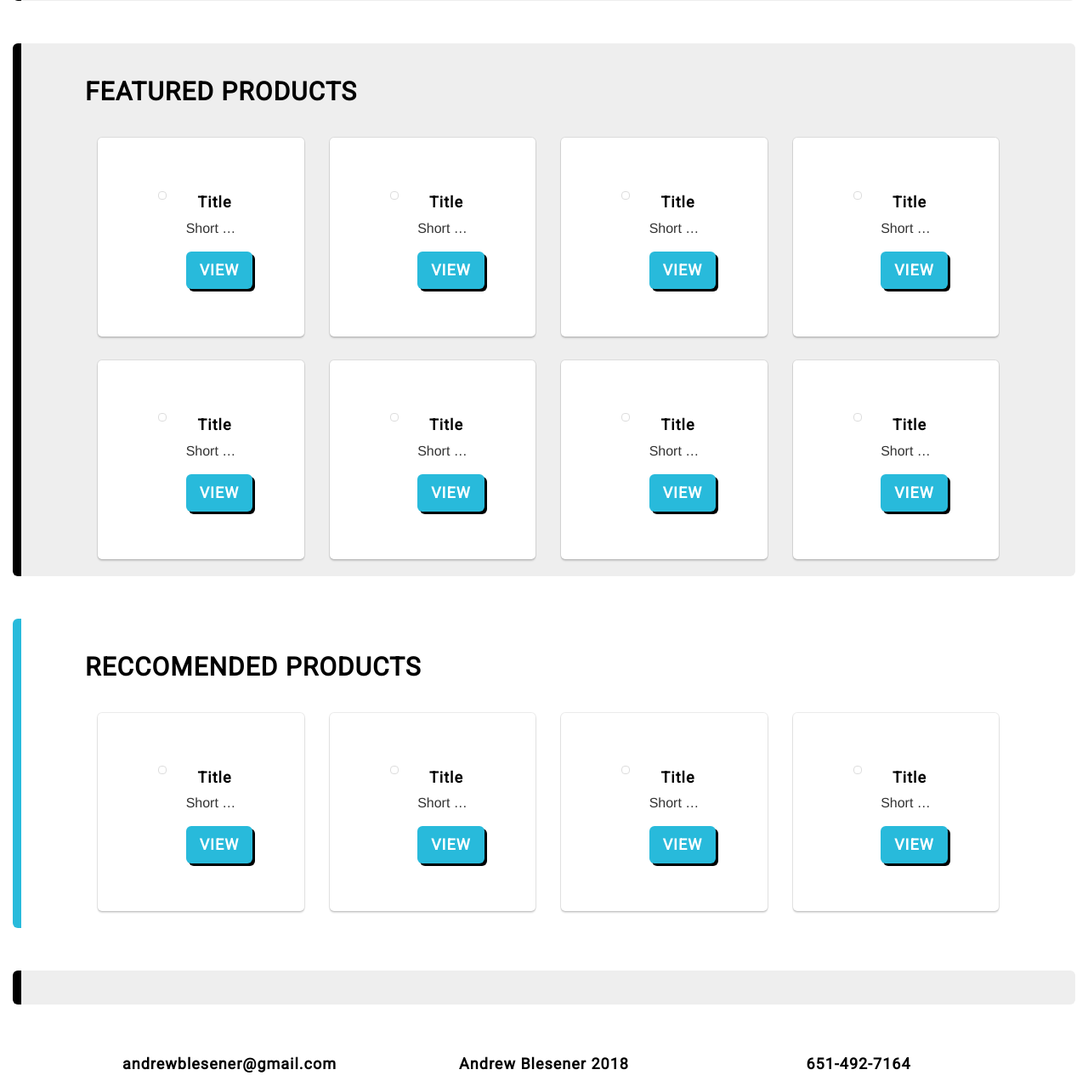
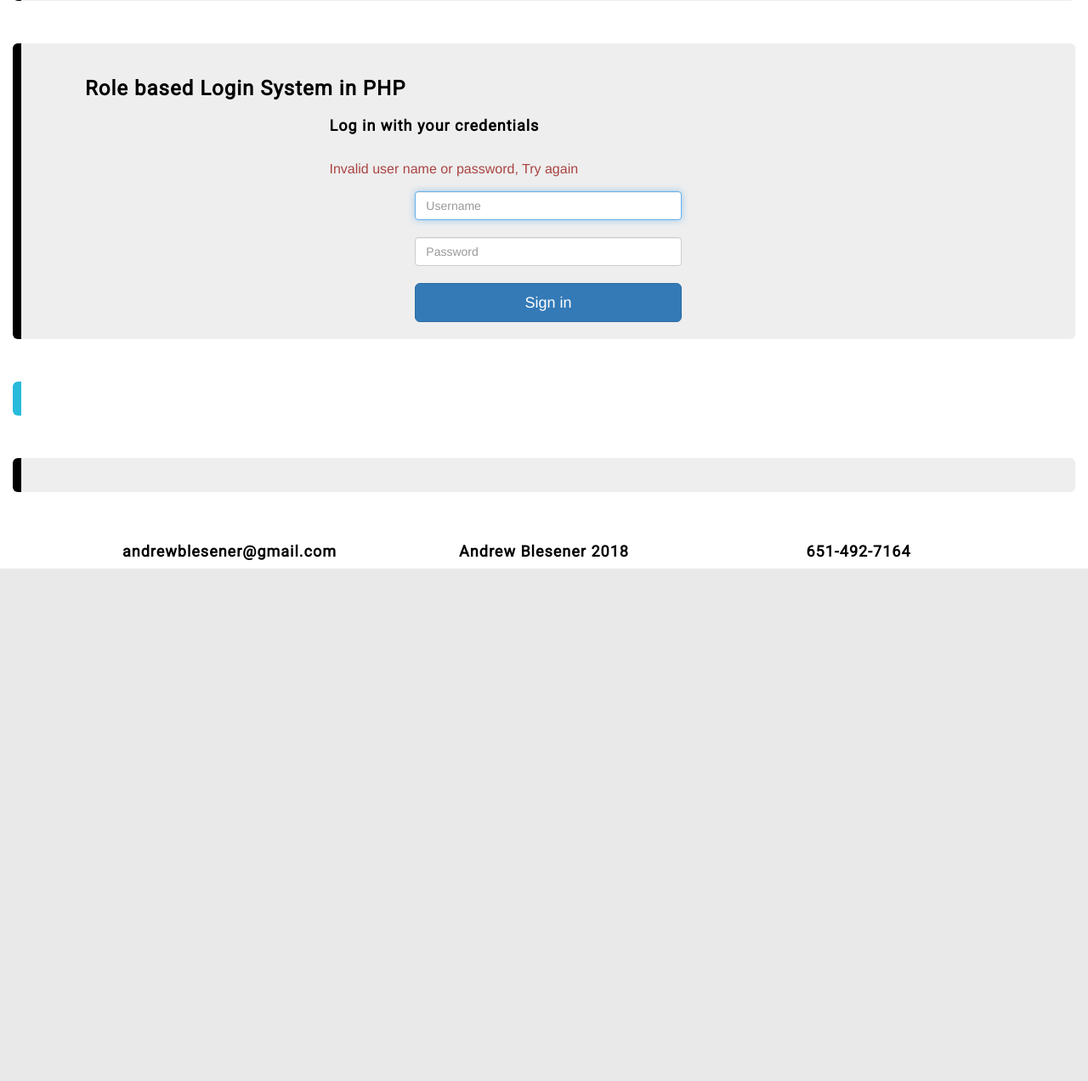
Before and after one commit to andrewblesener/ArtByBlind, a PHP site: page /login.php?err=1 in a window 1280 px wide. Shown: the part 533-1805 px from the top of the page at 85% size. After the commit the page ends 1202 px from the top, so only its background shows below. Run offline with PHP 8.4, Linux system fonts and the light colour scheme; grey boxes are pictures that could not be loaded.

Commit message:
login update

```diff
--- a/login.php
+++ b/login.php
@@ -74,146 +74,47 @@
 <div class="container-fluid">
 <div class="jumbotron b-tron">
 <div class="container">
-	<h2 id="projects" class="navTitle">FEATURED PRODUCTS</h2>
-	<div class="col-lg-3 col-sm-6">
-		<div class="container b-card">
-		<div class="col-lg-3">
-			<img src="raceryThumbnail.png" class="img-thumbnail"/>
-			</div>
-			<div class="col-lg-9">
-			<h4>Title</h4><p>Short Description</p>
-			<a class="btn btn-lg btn-custom" href="http://via.placeholder.com/200x200">VIEW</a>
-			</div>
-		</div>
-	</div>
-	<div class="col-lg-3 col-sm-6">
-		<div class="container b-card">
-		<div class="col-lg-3">
-			<img src="raceryThumbnail.png" class="img-thumbnail"/>
-			</div>
-			<div class="col-lg-9">
-			<h4>Title</h4><p>Short Description</p>
-			<a class="btn btn-lg btn-custom" href="http://via.placeholder.com/200x200">VIEW</a>
-			</div>
-		</div>
-	</div>
+	<div class="info">
+<h3 >Role based Login System in PHP</h3>
+<div class="col-md-6 col-md-offset-3">
+<h4>Log in with your credentials</h4><br/>
+<div class="block-margin-top">
+ <?php
+	//Associate array to display 2 types of error message.
+	$errors = array( 1=>"Invalid user name or password, Try again",
+				     2=>"Please login to access this area" );
+	//Get the error_id from URL
+	$error_id="0";
+	$error_id = $_GET['err'];
+	if  ($error_id == 1)
+	{
+		echo '<p class="text-danger">'.$errors[$error_id].'</p>';
+	}
+	elseif ($error_id == 2)
+	{
+		echo '<p class="text-danger">'.$errors[$error_id].'</p>';
+	}?>
 
-		<div class="col-lg-3 col-sm-6">
-		<div class="container b-card">
-		<div class="col-lg-3">
-			<img src="raceryThumbnail.png" class="img-thumbnail"/>
-			</div>
-			<div class="col-lg-9">
-			<h4>Title</h4><p>Short Description</p>
-			<a class="btn btn-lg btn-custom" href="http://via.placeholder.com/200x200">VIEW</a>
-			</div>
-		</div>
-	</div>
-		<div class="col-lg-3 col-sm-6">
-		<div class="container b-card">
-		<div class="col-lg-3">
-			<img src="raceryThumbnail.png" class="img-thumbnail"/>
-			</div>
-			<div class="col-lg-9">
-			<h4>Title</h4><p>Short Description</p>
-			<a class="btn btn-lg btn-custom" href="http://via.placeholder.com/200x200">VIEW</a>
-			</div>
-		</div>
-	</div>
-		<div class="col-lg-3 col-sm-6">
-		<div class="container b-card">
-		<div class="col-lg-3">
-			<img src="raceryThumbnail.png" class="img-thumbnail"/>
-			</div>
-			<div class="col-lg-9">
-			<h4>Title</h4><p>Short Description</p>
-			<a class="btn btn-lg btn-custom" href="http://via.placeholder.com/200x200">VIEW</a>
-			</div>
-		</div>
-	</div>
-		<div class="col-lg-3 col-sm-6">
-		<div class="container b-card">
-		<div class="col-lg-3">
-			<img src="raceryThumbnail.png" class="img-thumbnail"/>
-			</div>
-			<div class="col-lg-9">
-			<h4>Title</h4><p>Short Description</p>
-			<a class="btn btn-lg btn-custom" href="http://via.placeholder.com/200x200">VIEW</a>
-			</div>
-		</div>
-	</div>
-		<div class="col-lg-3 col-sm-6">
-		<div class="container b-card">
-		<div class="col-lg-3">
-			<img src="raceryThumbnail.png" class="img-thumbnail"/>
-			</div>
-			<div class="col-lg-9">
-			<h4>Title</h4><p>Short Description</p>
-			<a class="btn btn-lg btn-custom" href="http://via.placeholder.com/200x200">VIEW</a>
-			</div>
-		</div>
-	</div>
-		<div class="col-lg-3 col-sm-6">
-		<div class="container b-card">
-		<div class="col-lg-3">
-			<img src="raceryThumbnail.png" class="img-thumbnail"/>
-			</div>
-			<div class="col-lg-9">
-			<h4>Title</h4><p>Short Description</p>
-			<a class="btn btn-lg btn-custom" href="http://via.placeholder.com/200x200">VIEW</a>
-			</div>
-		</div>
-	</div>
+<form action="authenticate.php" method="POST"
+class="form-signin col-md-8 col-md-offset-2" role="form">
+   <input type="text" name="username" class="form-control"
+   				placeholder="Username" required autofocus><br/>
+   <input type="password" name="password" class="form-control"
+   				placeholder="Password" required><br/>
+   <button class="btn btn-lg btn-primary btn-block"
+   					type="submit">Sign in</button>
+</form>
+                           </div>
+            </div>
+
+      </div>
 	</div>
 </div>
 </div>
 <div class="container-fluid">
 	<div class="jumbotron b-tron-alt">
 		<div class="container">
-	 		<h2 id="reccomended" class="navTitle">RECCOMENDED PRODUCTS</h2>
-	<div class="col-lg-3 col-sm-6">
-		<div class="container b-card">
-		<div class="col-lg-3">
-			<img src="raceryThumbnail.png" class="img-thumbnail"/>
-			</div>
-			<div class="col-lg-9">
-			<h4>Title</h4><p>Short Description</p>
-			<a class="btn btn-lg btn-custom" href="http://via.placeholder.com/200x200">VIEW</a>
-			</div>
-		</div>
-	</div>
-  	<div class="col-lg-3 col-sm-6">
-		<div class="container b-card">
-		<div class="col-lg-3">
-			<img src="raceryThumbnail.png" class="img-thumbnail"/>
-			</div>
-			<div class="col-lg-9">
-			<h4>Title</h4><p>Short Description</p>
-			<a class="btn btn-lg btn-custom" href="http://via.placeholder.com/200x200">VIEW</a>
-			</div>
-		</div>
-	</div>
-  	<div class="col-lg-3 col-sm-6">
-		<div class="container b-card">
-		<div class="col-lg-3">
-			<img src="raceryThumbnail.png" class="img-thumbnail"/>
-			</div>
-			<div class="col-lg-9">
-			<h4>Title</h4><p>Short Description</p>
-			<a class="btn btn-lg btn-custom" href="http://via.placeholder.com/200x200">VIEW</a>
-			</div>
-		</div>
-	</div>
-  	<div class="col-lg-3 col-sm-6">
-		<div class="container b-card">
-		<div class="col-lg-3">
-			<img src="raceryThumbnail.png" class="img-thumbnail"/>
-			</div>
-			<div class="col-lg-9">
-			<h4>Title</h4><p>Short Description</p>
-			<a class="btn btn-lg btn-custom" href="http://via.placeholder.com/200x200">VIEW</a>
-			</div>
-		</div>
+
 	</div>
 	  </div>
 	</div>
```
Also changed, not shown: authenticate.php (+27 -21 lines).
